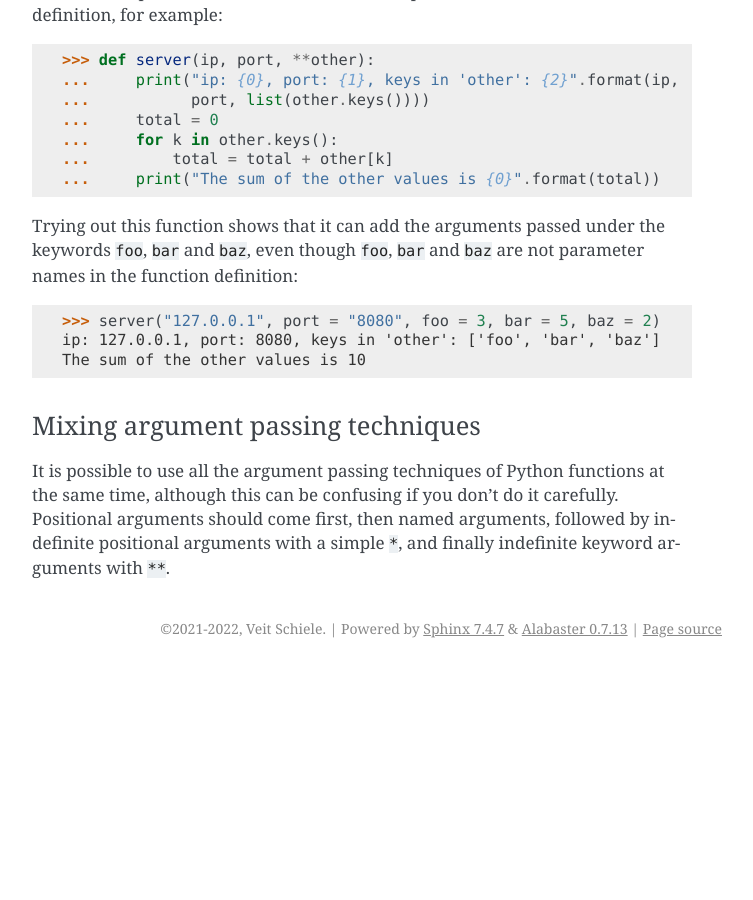
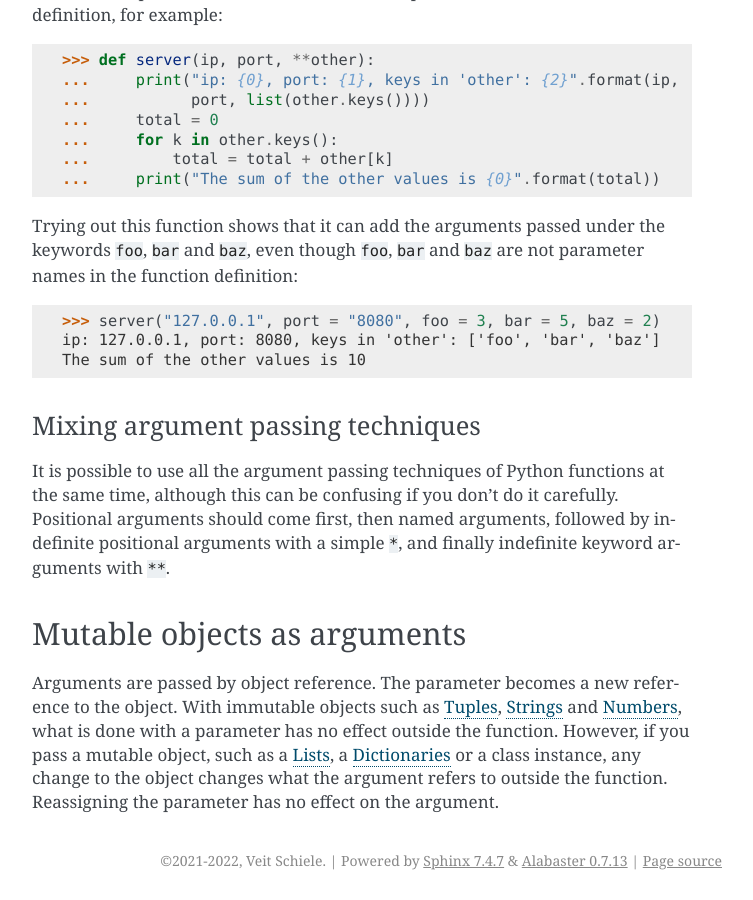
Before and after one commit to veit/python-basics-tutorial, a Sphinx documentation site: the page built from docs/functions.rst, in a window 1280 px wide and 900 px high, scrolled down 3880 px. Shown: the whole window, without its empty margins (388-1141 px from the left). Built offline with Sphinx 7.4.7, drawn with Linux system fonts in a browser that asks for light colours; pages that are not in the unit, such as notebooks, are missing from menus; before the commit the page ends 4548 px from its top, so only the background shows below that; some of the changed text lies outside the part shown.

Commit message:
:memo: Add mutable objects as arguments

```diff
--- a/docs/functions.rst
+++ b/docs/functions.rst
@@ -222,3 +222,14 @@ the same time, although this can be confusing if you don’t do it carefully.
 Positional arguments should come first, then named arguments, followed by
 indefinite positional arguments with a simple ``*``, and finally indefinite
 keyword arguments with ``**``.
+
+Mutable objects as arguments
+----------------------------
+
+Arguments are passed by object reference. The parameter becomes a new reference
+to the object. With immutable objects such as :doc:`types/tuples`,
+:doc:`types/strings` and :doc:`types/numbers`, what is done with a parameter has
+no effect outside the function. However, if you pass a mutable object, such as a
+:doc:`types/lists`, a :doc:`types/dicts` or a class instance, any change to the
+object changes what the argument refers to outside the function. Reassigning the
+parameter has no effect on the argument.
```
